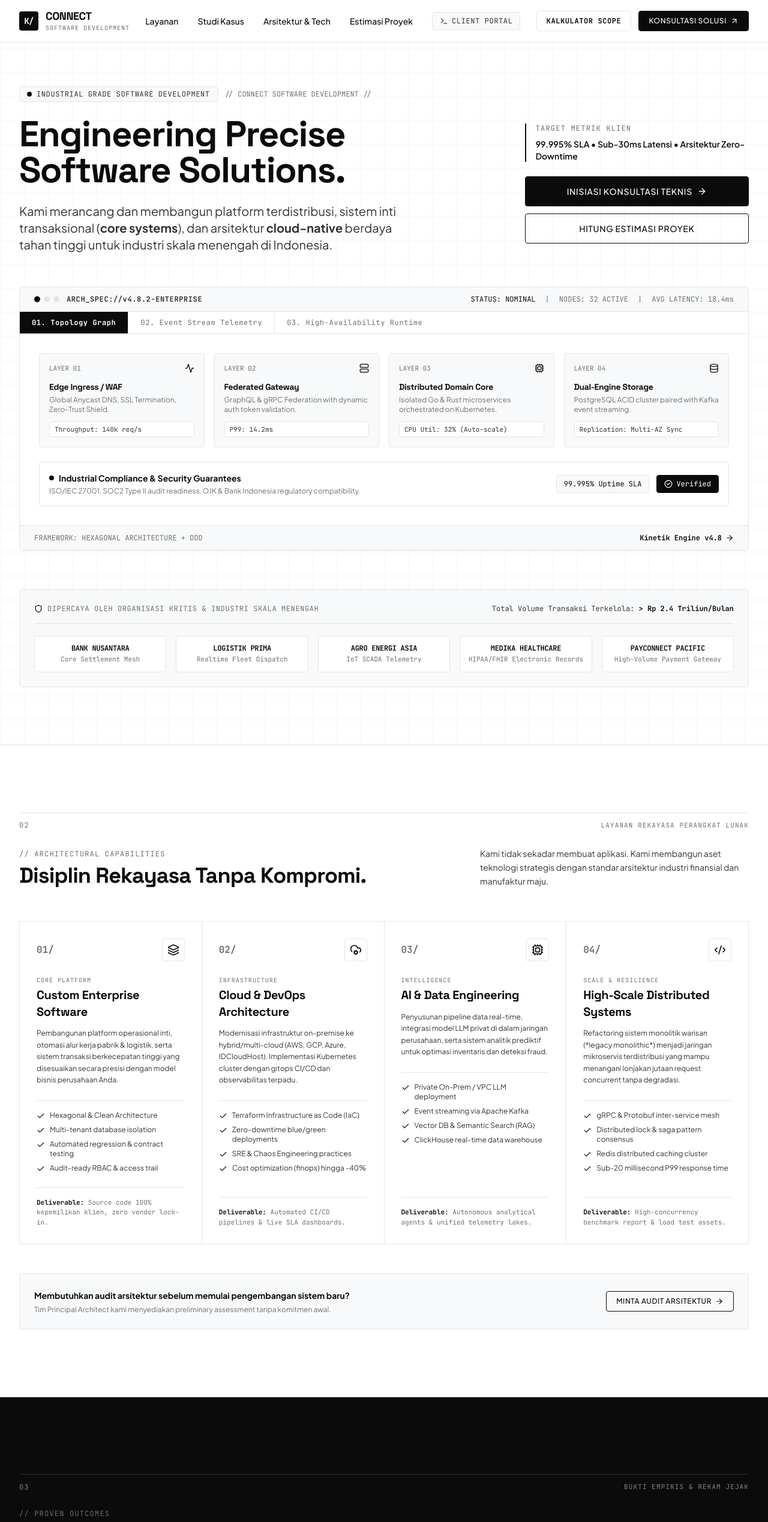
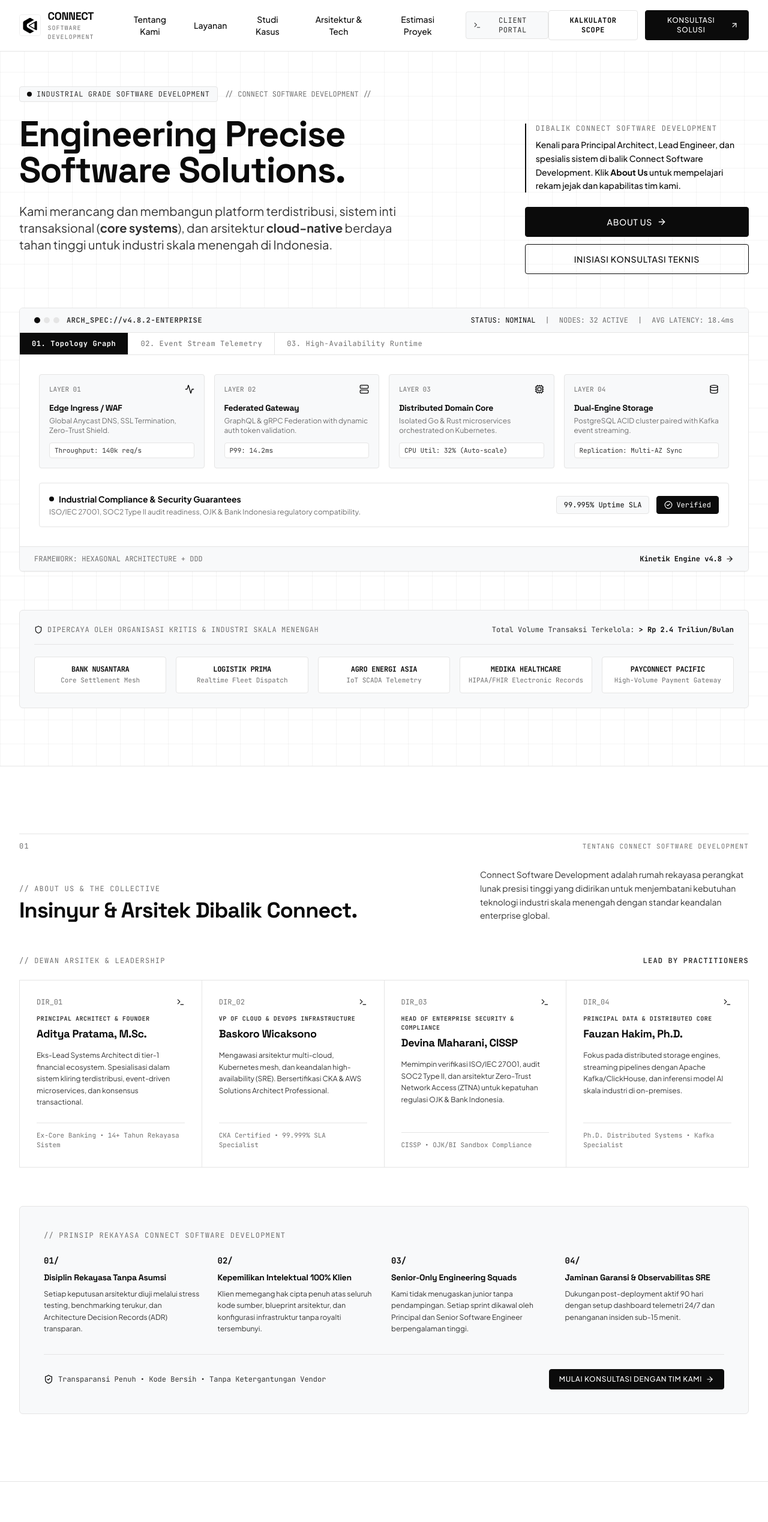
Before and after one commit to connect-software-development/csd-profile, a React (Vite) app in the folder apps/web/: page / in a window 1280 px wide. Shown: the top 2538 px of the page at 60% size. Built offline with nearby package versions, Linux system fonts and the light colour scheme.

Commit message:
feat: add about us

```diff
--- a/apps/web/index.html
+++ b/apps/web/index.html
@@ -4,8 +4,8 @@
     <meta charset="UTF-8" />
     <link rel="icon" type="image/svg+xml" href="/favicon.svg" />
     <meta name="viewport" content="width=device-width, initial-scale=1.0" />
-    <meta name="description" content="Kinetik Systems — High-Precision Software Engineering, Cloud Architecture, and Enterprise Distributed Systems." />
-    <title>Kinetik Systems | Precision Software Engineering</title>
+    <meta name="description" content="Connect Software Development — High-Precision Software Engineering, Cloud Architecture, and Enterprise Distributed Systems." />
+    <title>Connect Software Development | Precision Engineering</title>
     <link rel="preconnect" href="https://fonts.googleapis.com">
     <link rel="preconnect" href="https://fonts.gstatic.com" crossorigin>
     <link href="https://fonts.googleapis.com/css2?family=JetBrains+Mono:wght@400;500;700&family=Plus+Jakarta+Sans:wght@400;500;600;700&family=Space+Grotesk:wght@500;600;700&display=swap" rel="stylesheet">
--- a/apps/web/src/app/page.tsx
+++ b/apps/web/src/app/page.tsx
@@ -1,4 +1,5 @@
 import { HeroSection } from '@/features/hero/components/HeroSection'
+import { AboutUsSection } from '@/features/about/components/AboutUsSection'
 import { ServicesGrid } from '@/features/services/components/ServicesGrid'
 import { CaseStudiesSection } from '@/features/case-studies/components/CaseStudiesSection'
 import { ArchitectureSection } from '@/features/architecture/components/ArchitectureSection'
@@ -8,6 +9,7 @@ export function HomePage() {
   return (
     <div className="flex flex-col">
       <HeroSection />
+      <AboutUsSection />
       <ServicesGrid />
       <CaseStudiesSection />
       <ArchitectureSection />
--- a/apps/web/src/components/common/footer.tsx
+++ b/apps/web/src/components/common/footer.tsx
@@ -13,15 +13,17 @@ export function Footer() {
           {/* Column 1: Brand & Philosophy */}
           <div className="space-y-4">
             <div className="flex items-center gap-3">
-              <div className="w-8 h-8 bg-white flex items-center justify-center rounded-subtle text-obsidian font-mono font-bold text-sm">
-                K/
-              </div>
+              <img
+                src="/Connect Logo.jpg"
+                alt="Connect Software Development Logo"
+                className="h-8 w-auto max-h-8 object-contain rounded-subtle bg-white p-0.5"
+              />
               <div>
                 <span className="font-heading font-bold text-lg tracking-tight text-white block leading-tight">
-                  KINETIK
+                  CONNECT
                 </span>
                 <span className="font-mono text-[10px] tracking-widest text-white/50 uppercase block">
-                  SYSTEMS INDONESIA
+                  SOFTWARE DEVELOPMENT
                 </span>
               </div>
             </div>
@@ -129,7 +131,7 @@ export function Footer() {
         {/* Bottom Bar: Copyright & Compliance */}
         <div className="pt-8 flex flex-col sm:flex-row items-center justify-between gap-4 text-xs font-mono text-white/50">
           <div>
-            &copy; {new Date().getFullYear()} PT Kinetik Rekayasa Sistem. All Rights Reserved.
+            &copy; {new Date().getFullYear()} Connect Software Development. All Rights Reserved.
           </div>
           <div className="flex items-center gap-6">
             <span className="hover:text-white cursor-pointer">Security Whitepaper</span>
--- a/apps/web/src/components/common/header.tsx
+++ b/apps/web/src/components/common/header.tsx
@@ -18,6 +18,7 @@ export function Header() {
   }, [])
 
   const navLinks = [
+    { label: 'Tentang Kami', href: '#about' },
     { label: 'Layanan', href: '#services' },
     { label: 'Studi Kasus', href: '#case-studies' },
     { label: 'Arsitektur & Tech', href: '#architecture' },
@@ -49,9 +50,11 @@ export function Header() {
             }}
             className="flex items-center gap-3 text-left group"
           >
-            <div className="w-8 h-8 bg-obsidian flex items-center justify-center rounded-subtle text-white font-mono font-bold text-sm tracking-tighter group-hover:bg-dark-gray transition-colors">
-              K/
-            </div>
+            <img
+              src="/Connect Logo.jpg"
+              alt="Connect Software Development Logo"
+              className="h-9 w-auto max-h-9 object-contain rounded-subtle border border-border-gray/60"
+            />
             <div>
               <span className="font-heading font-bold text-lg tracking-tight text-obsidian block leading-tight">
                 CONNECT
--- /dev/null
+++ b/apps/web/src/features/about/components/AboutUsSection.tsx
@@ -0,0 +1,155 @@
+import { Users, ShieldCheck, Terminal, Award, ArrowRight } from 'lucide-react'
+import { Container } from '@/components/common/container'
+import { SectionDivider } from '@/components/common/section-divider'
+import { Button } from '@/components/ui/button'
+import { useAppStore } from '@/stores/useAppStore'
+
+export function AboutUsSection() {
+  const { setContactModalOpen } = useAppStore()
+
+  const leaders = [
+    {
+      role: 'PRINCIPAL ARCHITECT & FOUNDER',
+      name: 'Aditya Pratama, M.Sc.',
+      bio: 'Eks-Lead Systems Architect di tier-1 financial ecosystem. Spesialisasi dalam sistem kliring terdistribusi, event-driven microservices, dan konsensus transactional.',
+      credentials: 'Ex-Core Banking • 14+ Tahun Rekayasa Sistem',
+    },
+    {
+      role: 'VP OF CLOUD & DEVOPS INFRASTRUCTURE',
+      name: 'Baskoro Wicaksono',
+      bio: 'Mengawasi arsitektur multi-cloud, Kubernetes mesh, dan keandalan high-availability (SRE). Bersertifikasi CKA & AWS Solutions Architect Professional.',
+      credentials: 'CKA Certified • 99.999% SLA Specialist',
+    },
+    {
+      role: 'HEAD OF ENTERPRISE SECURITY & COMPLIANCE',
+      name: 'Devina Maharani, CISSP',
+      bio: 'Memimpin verifikasi ISO/IEC 27001, audit SOC2 Type II, dan arsitektur Zero-Trust Network Access (ZTNA) untuk kepatuhan regulasi OJK & Bank Indonesia.',
+      credentials: 'CISSP • OJK/BI Sandbox Compliance',
+    },
+    {
+      role: 'PRINCIPAL DATA & DISTRIBUTED CORE',
+      name: 'Fauzan Hakim, Ph.D.',
+      bio: 'Fokus pada distributed storage engines, streaming pipelines dengan Apache Kafka/ClickHouse, dan inferensi model AI skala industri di on-premises.',
+      credentials: 'Ph.D. Distributed Systems • Kafka Specialist',
+    },
+  ]
+
+  const values = [
+    {
+      no: '01',
+      title: 'Disiplin Rekayasa Tanpa Asumsi',
+      desc: 'Setiap keputusan arsitektur diuji melalui stress testing, benchmarking terukur, dan Architecture Decision Records (ADR) transparan.',
+    },
+    {
+      no: '02',
+      title: 'Kepemilikan Intelektual 100% Klien',
+      desc: 'Klien memegang hak cipta penuh atas seluruh kode sumber, blueprint arsitektur, dan konfigurasi infrastruktur tanpa royalti tersembunyi.',
+    },
+    {
+      no: '03',
+      title: 'Senior-Only Engineering Squads',
+      desc: 'Kami tidak menugaskan junior tanpa pendampingan. Setiap sprint dikawal oleh Principal dan Senior Software Engineer berpengalaman tinggi.',
+    },
+    {
+      no: '04',
+      title: 'Jaminan Garansi & Observabilitas SRE',
+      desc: 'Dukungan post-deployment aktif 90 hari dengan setup dashboard telemetri 24/7 dan penanganan insiden sub-15 menit.',
+    },
+  ]
+
+  return (
+    <section id="about" className="py-20 sm:py-28 bg-white border-b border-border-gray">
+      <Container>
+        {/* Section Header */}
+        <div className="mb-14">
+          <SectionDivider index="01" label="Tentang Connect Software Development" />
+          <div className="flex flex-col md:flex-row md:items-end justify-between gap-6 pt-4">
+            <div>
+              <span className="font-mono text-xs uppercase tracking-widest text-medium-gray block mb-2">
+                // ABOUT US & THE COLLECTIVE
+              </span>
+              <h2 className="text-3xl sm:text-4xl font-bold font-heading text-obsidian tracking-tight">
+                Insinyur & Arsitek Dibalik Connect.
+              </h2>
+            </div>
+            <p className="text-sm text-dark-gray max-w-md font-normal leading-relaxed">
+              Connect Software Development adalah rumah rekayasa perangkat lunak presisi tinggi yang didirikan untuk menjembatani kebutuhan teknologi industri skala menengah dengan standar keandalan enterprise global.
+            </p>
+          </div>
+        </div>
+
+        {/* Leadership Grid */}
+        <div className="mb-16">
+          <div className="font-mono text-xs uppercase tracking-widest text-medium-gray mb-6 flex items-center justify-between">
+            <span>// DEWAN ARSITEK & LEADERSHIP</span>
+            <span className="text-dark-gray font-semibold">LEAD BY PRACTITIONERS</span>
+          </div>
+
+          <div className="grid grid-cols-1 md:grid-cols-2 lg:grid-cols-4 border-t border-l border-border-gray">
+            {leaders.map((leader, i) => (
+              <div
+                key={leader.name}
+                className="border-r border-b border-border-gray p-6 sm:p-7 flex flex-col justify-between hover:bg-light-bg transition-colors duration-300 group"
+              >
+                <div>
+                  <div className="font-mono text-xs text-medium-gray mb-3 flex items-center justify-between">
+                    <span>DIR_0{i + 1}</span>
+                    <Terminal className="w-3.5 h-3.5 text-obsidian" />
+                  </div>
+                  <div className="font-mono text-[10px] uppercase tracking-wider text-dark-gray font-semibold mb-1">
+                    {leader.role}
+                  </div>
+                  <h3 className="text-lg font-bold font-heading text-obsidian mb-3 group-hover:text-dark-gray">
+                    {leader.name}
+                  </h3>
+                  <p className="text-xs text-dark-gray leading-relaxed mb-6 font-normal">
+                    {leader.bio}
+                  </p>
+                </div>
+
+                <div className="border-t border-border-gray pt-3">
+                  <span className="font-mono text-[11px] text-medium-gray block">
+                    {leader.credentials}
+                  </span>
+                </div>
+              </div>
+            ))}
+          </div>
+        </div>
+
+        {/* Core Principles */}
+        <div className="border border-border-gray bg-light-bg rounded-card p-6 sm:p-10">
+          <div className="font-mono text-xs uppercase tracking-widest text-medium-gray mb-6">
+            // PRINSIP REKAYASA CONNECT SOFTWARE DEVELOPMENT
+          </div>
+          <div className="grid grid-cols-1 sm:grid-cols-2 lg:grid-cols-4 gap-6">
+            {values.map((val) => (
+              <div key={val.no} className="space-y-2">
+                <span className="font-mono text-sm font-bold text-obsidian block">
+                  {val.no}/
+                </span>
+                <h4 className="font-bold text-sm text-obsidian">{val.title}</h4>
+                <p className="text-xs text-dark-gray leading-relaxed">{val.desc}</p>
+              </div>
+            ))}
+          </div>
+
+          <div className="mt-8 pt-6 border-t border-border-gray flex flex-col sm:flex-row items-center justify-between gap-4">
+            <div className="flex items-center gap-2 font-mono text-xs text-dark-gray">
+              <ShieldCheck className="w-4 h-4 text-obsidian" />
+              <span>Transparansi Penuh • Kode Bersih • Tanpa Ketergantungan Vendor</span>
+            </div>
+            <Button
+              variant="primary"
+              size="sm"
+              onClick={() => setContactModalOpen(true)}
+              iconRight={<ArrowRight className="w-3.5 h-3.5" />}
+            >
+              Mulai Konsultasi Dengan Tim Kami
+            </Button>
+          </div>
+        </div>
+      </Container>
+    </section>
+  )
+}
--- a/apps/web/src/features/hero/components/HeroSection.tsx
+++ b/apps/web/src/features/hero/components/HeroSection.tsx
@@ -43,28 +43,33 @@ export function HeroSection() {
           <div className="lg:col-span-4 lg:pt-3 space-y-4">
             <div className="border-l-2 border-obsidian pl-4 space-y-2">
               <div className="font-mono text-xs text-medium-gray uppercase tracking-widest">
-                Target Metrik Klien
+                Dibalik Connect Software Development
               </div>
-              <div className="text-sm font-semibold text-obsidian">
-                99.995% SLA • Sub-30ms Latensi • Arsitektur Zero-Downtime
-              </div>
+              <p className="text-sm font-medium text-obsidian leading-relaxed">
+                Kenali para Principal Architect, Lead Engineer, dan spesialis sistem di balik Connect Software Development. Klik <b>About Us</b> untuk mempelajari rekam jejak dan kapabilitas tim kami.
+              </p>
             </div>
 
             <div className="pt-2 flex flex-col sm:flex-row lg:flex-col gap-3">
               <Button
                 variant="primary"
                 size="md"
-                onClick={() => setContactModalOpen(true)}
+                onClick={() => {
+                  const element = document.getElementById('about')
+                  if (element) {
+                    element.scrollIntoView({ behavior: 'smooth' })
+                  }
+                }}
                 iconRight={<ArrowRight className="w-4 h-4" />}
               >
-                Inisiasi Konsultasi Teknis
+                About Us
               </Button>
               <Button
                 variant="secondary"
                 size="md"
-                onClick={() => setEstimateModalOpen(true)}
+                onClick={() => setContactModalOpen(true)}
               >
-                Hitung Estimasi Proyek
+                Inisiasi Konsultasi Teknis
               </Button>
             </div>
           </div>
```
